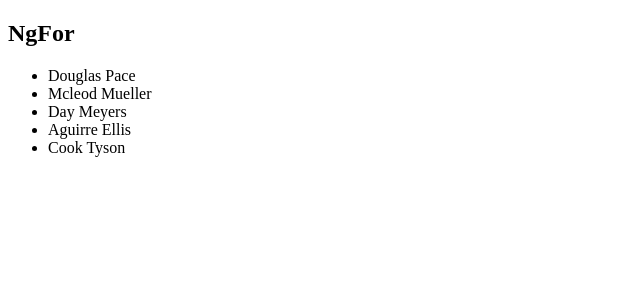
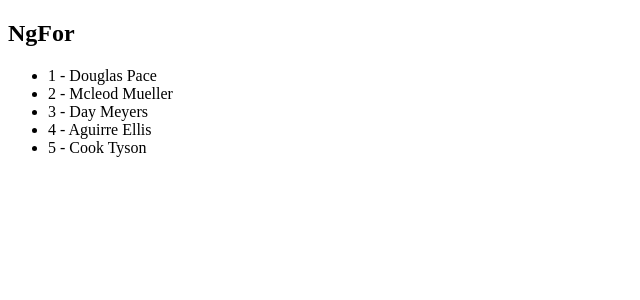
Before and after one commit to Aremyst/book-angular-from-theory-to-practice, an Angular app in the folder Page199_BuiltInDirectives/BuiltInDirectives/: page / in a window 1280 px wide. Shown: the top 300 px of the page, without its empty margins (0-640 px from the left). Built offline with nearby package versions, Linux system fonts and the light colour scheme.

Commit message:
Use special "index" variable to get index of an item in NgFor loop.

```diff
--- a/Page199_BuiltInDirectives/BuiltInDirectives/src/app/ng-for-example/ng-for-example.component.html
+++ b/Page199_BuiltInDirectives/BuiltInDirectives/src/app/ng-for-example/ng-for-example.component.html
@@ -1,5 +1,5 @@
 <ul>
-  <li *ngFor="let person of people">
-    {{ person.name }}
+  <li *ngFor="let person of people; let i = index">
+    {{ i + 1 }} - {{ person.name }}
   </li>
 </ul>
```
